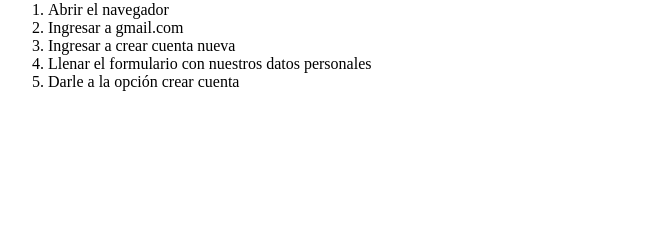
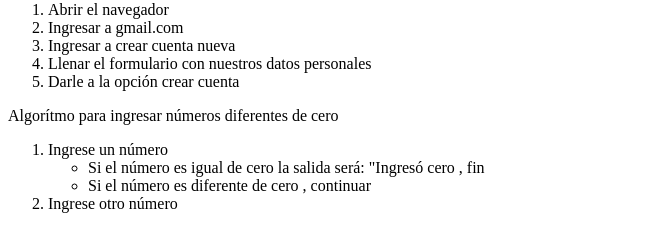
Before and after one commit to GusLinares17/laboratorio04, a plain HTML site: page index.html in a window 1280 px wide. Shown: the part 249-500 px from the top of the page, without its empty margins (0-651 px from the left). Drawn offline with Linux system fonts and the light colour scheme.

Commit message:
Algoritmo sencillo con listas ordenadas y desordenadas

```diff
--- a/index.html
+++ b/index.html
@@ -22,5 +22,15 @@
         <li>Llenar el formulario con nuestros datos personales</li>
         <li>Darle a la opción crear cuenta</li>
     </ol>
+    <hl>Algorítmo para ingresar números diferentes de cero</hl>
+    <ol>
+        <li>Ingrese un número</li>
+        <ul>
+            <li>Si el número es igual de cero la salida será: "Ingresó cero , fin</li>
+            <li>Si el número es diferente de cero , continuar</li>
+        </ul>
+        <li>Ingrese otro número</li>
+    </ol>
+
 </body>
 </html>
```
